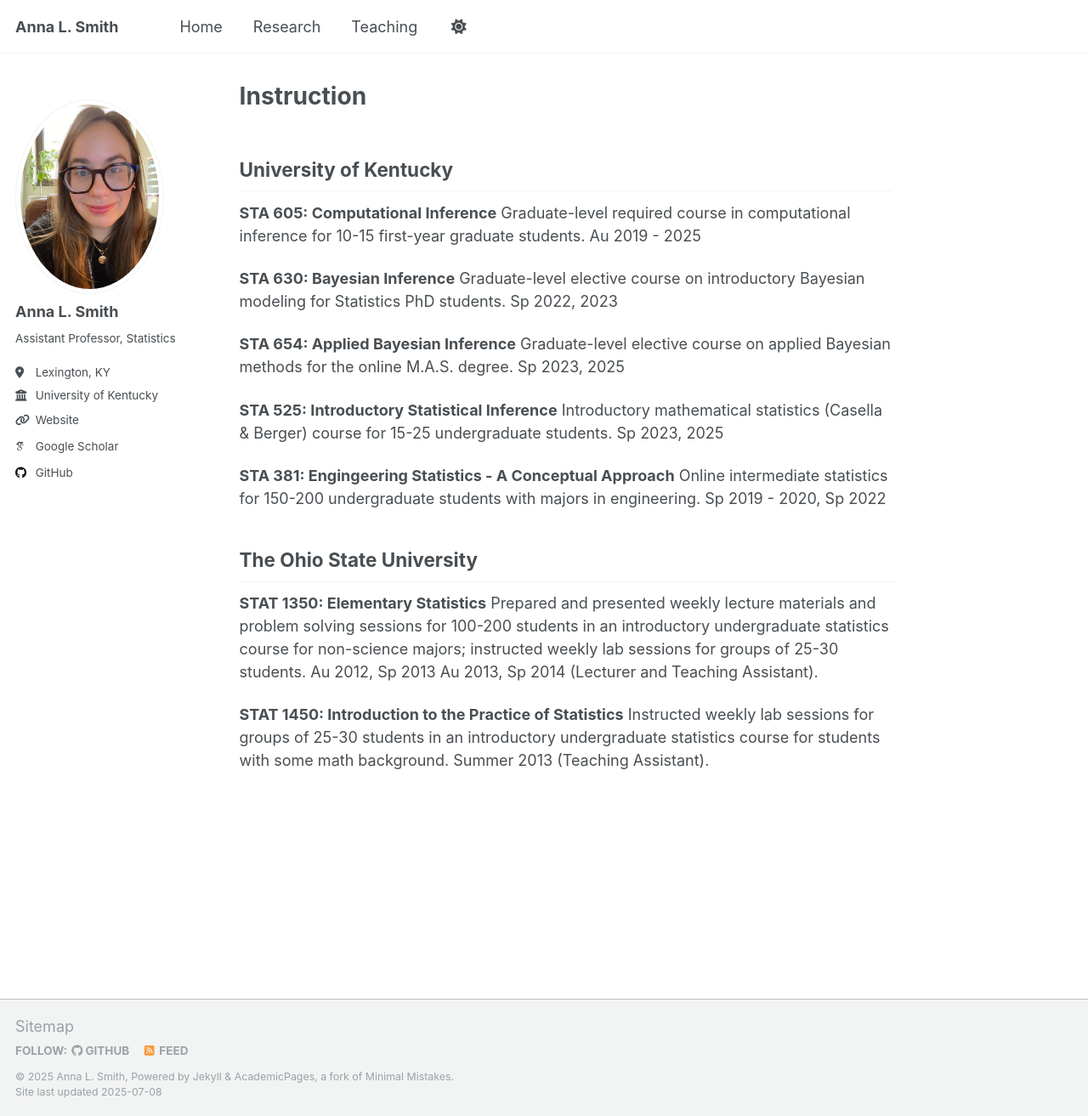
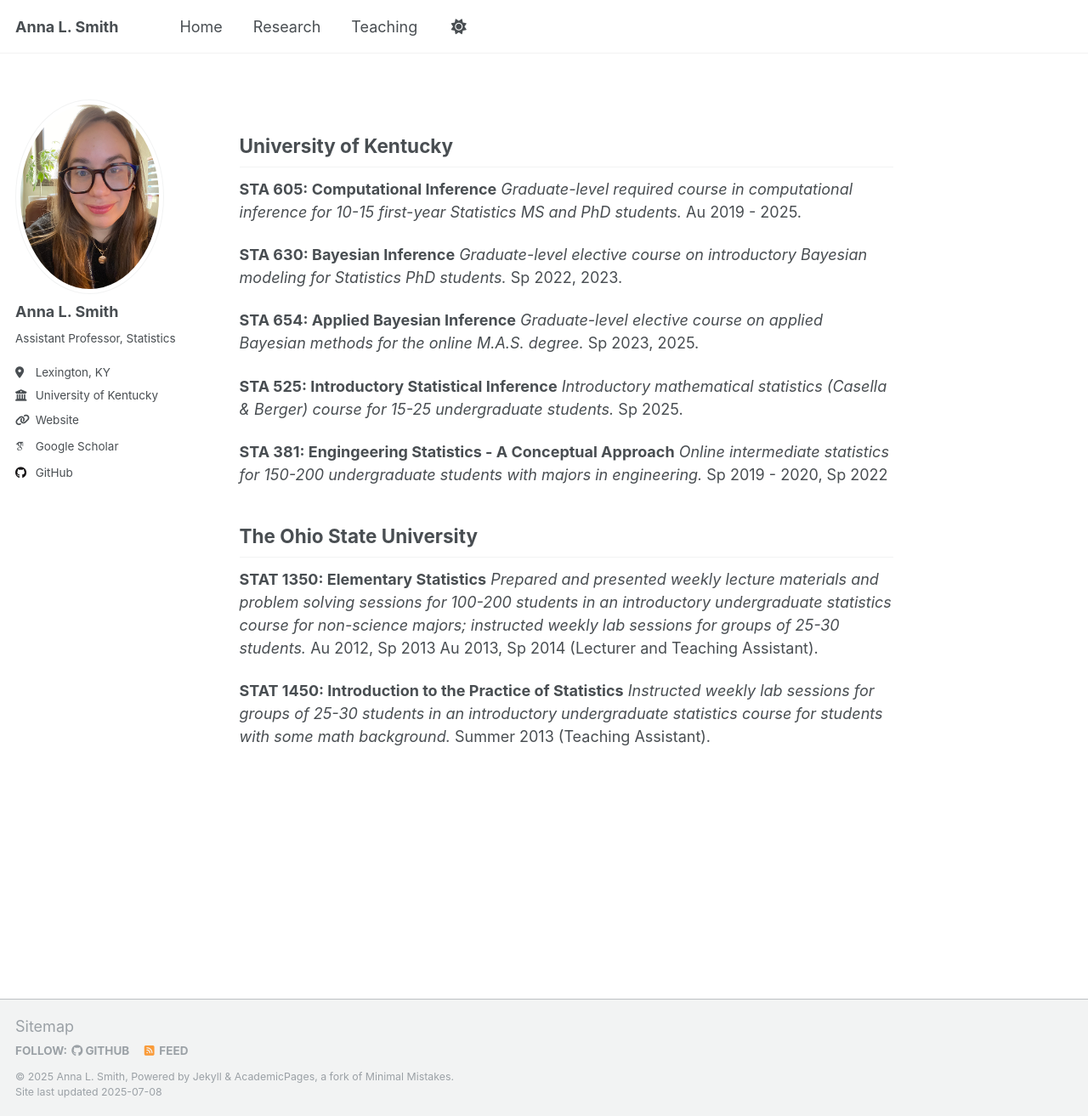
Before and after one commit to annalantzsmith/annalantzsmith.github.io, a Jekyll site: the page built from _pages/instruction.md, in a window 1280 px wide and 1313 px high. Shown: the whole window at 85% size. Built offline with Jekyll 4.4.1, drawn with Linux system fonts in a browser that asks for light colours; some web fonts are replaced; a script that is not in the unit is left out.

Commit message:
Update instruction.md
made it look better

```diff
--- a/_pages/instruction.md
+++ b/_pages/instruction.md
@@ -1,6 +1,6 @@
 ---
 permalink: /instruction/
-title: "Instruction"
+title: ""
 author_profile: true
 redirect_from:
   - "/nmp/"
@@ -10,32 +10,32 @@
 University of Kentucky
 ----
 **STA 605: Computational Inference**
-Graduate-level required course in computational inference for 10-15 first-year graduate students.
-Au 2019 - 2025
+*Graduate-level required course in computational inference for 10-15 first-year Statistics MS and PhD students.*
+Au 2019 - 2025.
 
 **STA 630: Bayesian Inference**
-Graduate-level elective course on introductory Bayesian modeling for Statistics PhD students.
-Sp 2022, 2023
+*Graduate-level elective course on introductory Bayesian modeling for Statistics PhD students.*
+Sp 2022, 2023.
 
 **STA 654: Applied Bayesian Inference**
-Graduate-level elective course on applied Bayesian methods for the online M.A.S. degree.
-Sp 2023, 2025
+*Graduate-level elective course on applied Bayesian methods for the online M.A.S. degree.*
+Sp 2023, 2025.
 
 **STA 525: Introductory Statistical Inference**
-Introductory mathematical statistics (Casella & Berger) course for 15-25 undergraduate students.
-Sp 2023, 2025
+*Introductory mathematical statistics (Casella & Berger) course for 15-25 undergraduate students.*
+Sp 2025.
 
 **STA 381: Engingeering Statistics - A Conceptual Approach**
-Online intermediate statistics for 150-200 undergraduate students with majors in engineering.
+*Online intermediate statistics for 150-200 undergraduate students with majors in engineering.*
 Sp 2019 - 2020, Sp 2022
 
 
 The Ohio State University
 ---
 **STAT 1350: Elementary Statistics**
-Prepared and presented weekly lecture materials and problem solving sessions for 100-200 students in an introductory undergraduate statistics course for non-science majors; instructed weekly lab sessions for groups of 25-30 students.
+*Prepared and presented weekly lecture materials and problem solving sessions for 100-200 students in an introductory undergraduate statistics course for non-science majors; instructed weekly lab sessions for groups of 25-30 students.*
 Au 2012, Sp 2013 Au 2013, Sp 2014 (Lecturer and Teaching Assistant).
 
 **STAT 1450: Introduction to the Practice of Statistics**
-Instructed weekly lab sessions for groups of 25-30 students in an introductory undergraduate statistics course for students with some math background.
+*Instructed weekly lab sessions for groups of 25-30 students in an introductory undergraduate statistics course for students with some math background.*
 Summer 2013 (Teaching Assistant).
```
